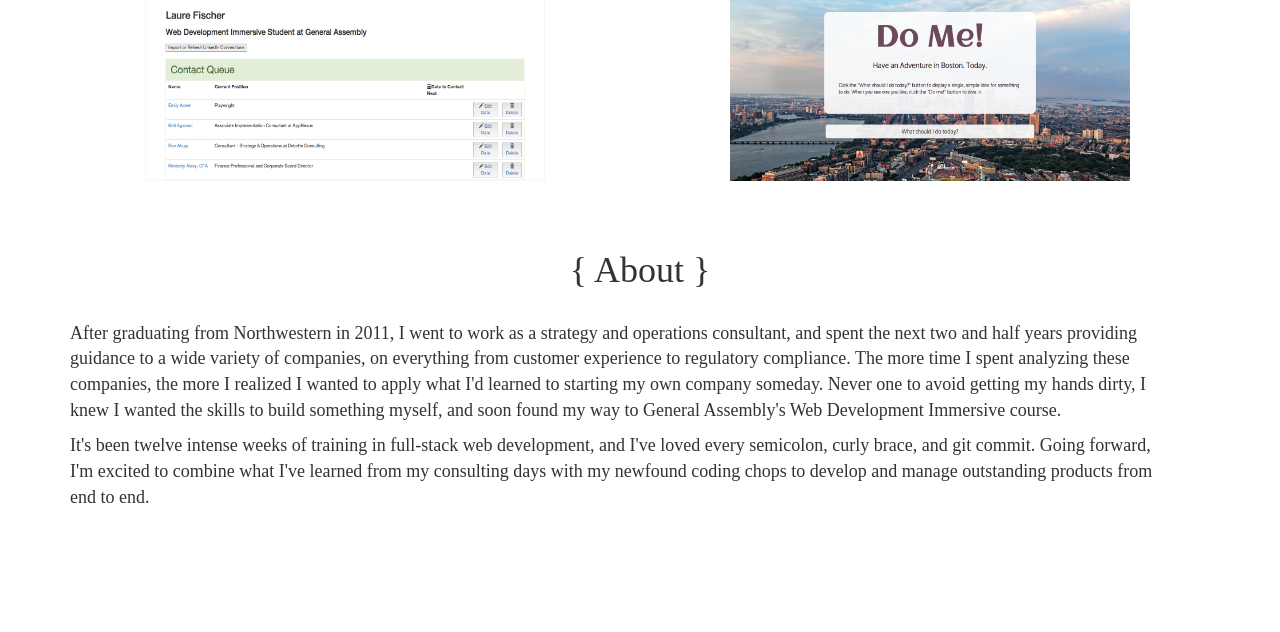
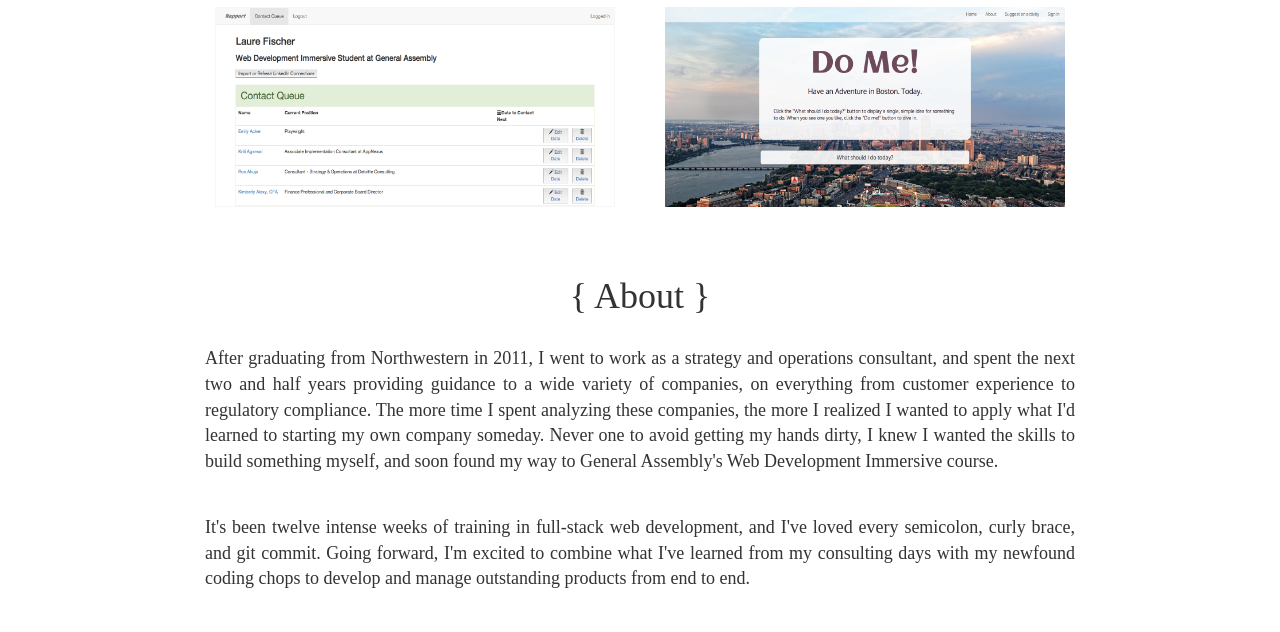
Before and after one commit to LaureMFischer/LaureMFischer.github.io, a plain HTML site: page index.html in a window 1280 px wide. Shown: the part 671-1303 px from the top of the page. Before the commit the page ends 1192 px from the top, so only its background shows below. Drawn offline with nearby package versions, Linux system fonts and the light colour scheme; a web font is replaced by a local one.

Commit message:
adjusted width of container

```diff
--- a/style.css
+++ b/style.css
@@ -51,7 +51,7 @@ body {
 #proj-1-photo {
   width: 400px;
   height: 200px;
-  margin-left: 75px;
+  margin-left: 10px;
   border: solid;
   border-color: rgb(247, 247, 247);
   border-width: 1px;
@@ -60,7 +60,7 @@ body {
 #proj-2-photo {
   width: 400px;
   height: 200px;
-  margin-left: 75px;
+  margin-left: 10px;
 }
 
 .proj-title {
@@ -74,7 +74,9 @@ body {
 .about-me {
   font-size: 18px;
   margin-left: 15px;
-  margin-right: 60px;
+  margin-right: 15px;
+  margin-bottom: 40px;
+  text-align: justify;
 }
 
 #about {
@@ -89,3 +91,7 @@ body {
 #projects {
   margin-top: 60px;
 }
+
+.container {
+  width: 900px;
+}
```
